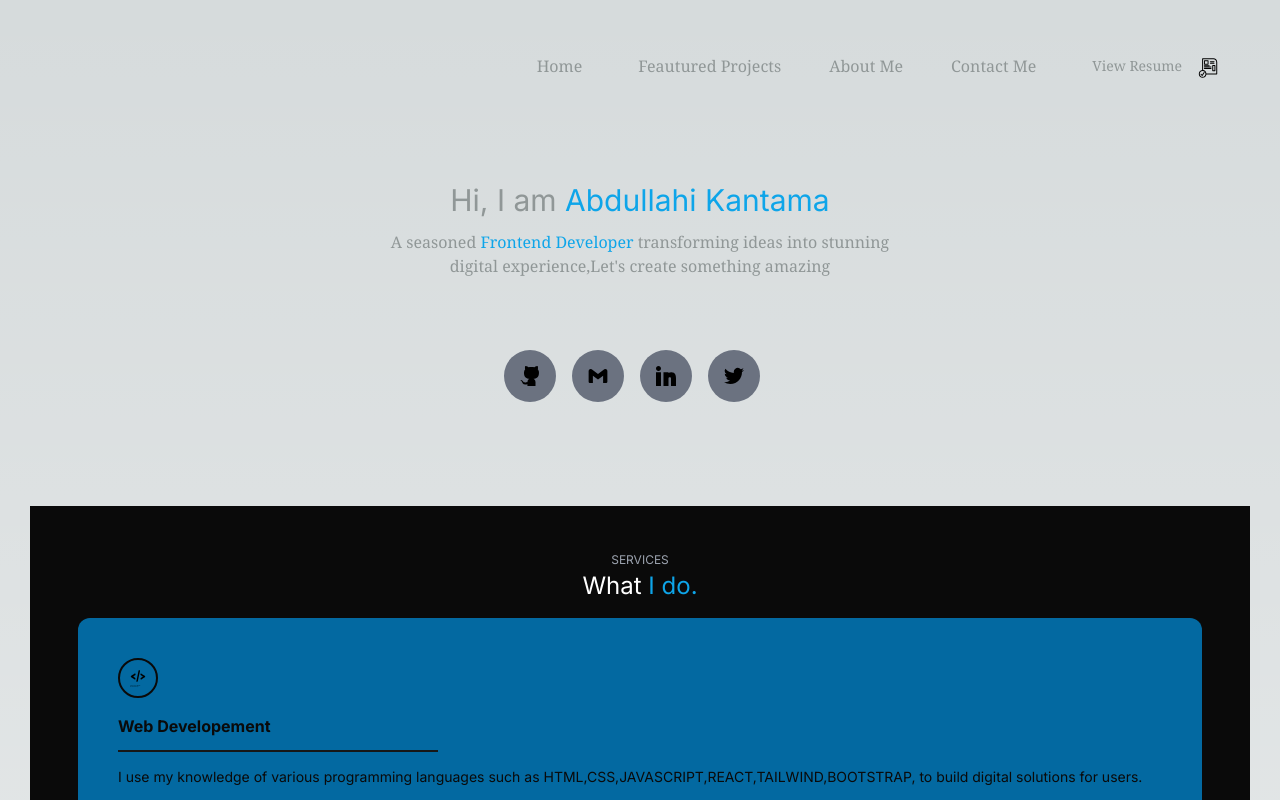
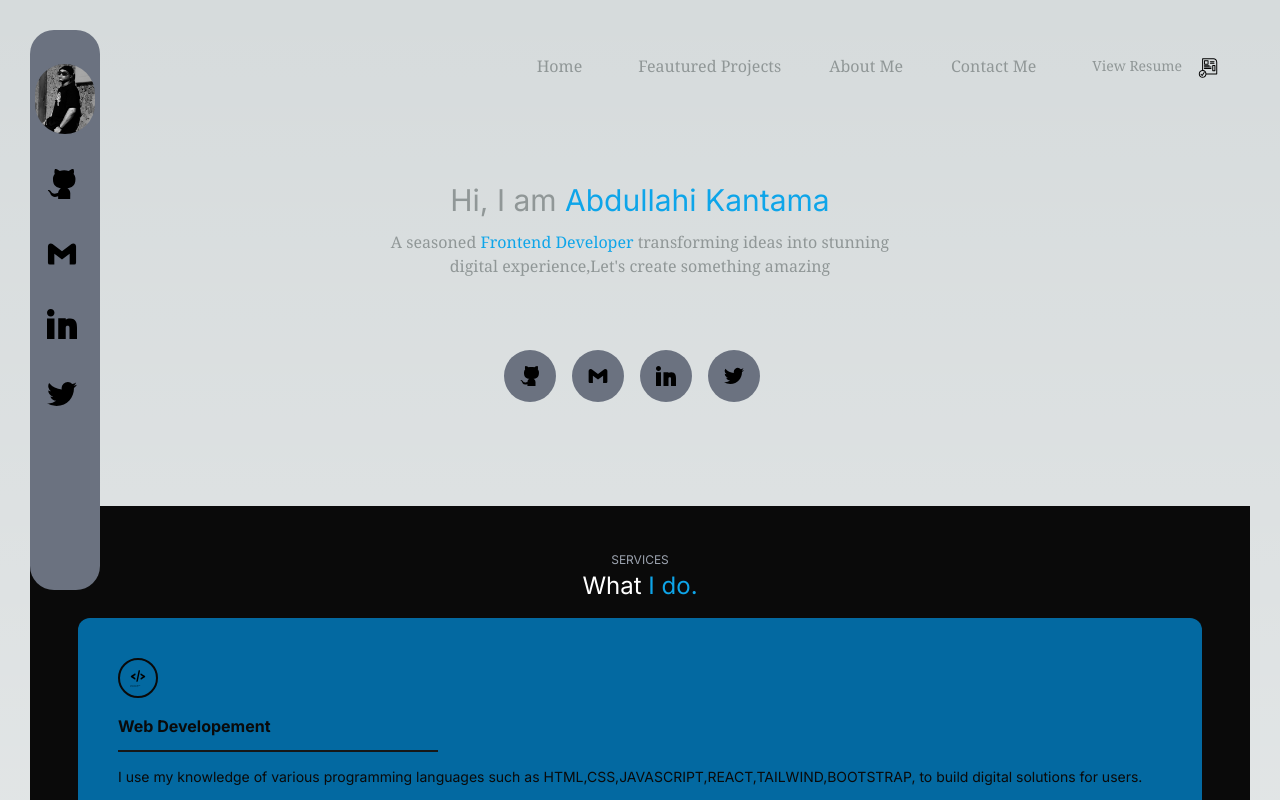
Before and after one commit to Abdull56/kantamas-portfolio, a Next.js app: page /home in a window 1280 px wide. Shown: the top 800 px of the page. Built offline with nearby package versions, Linux system fonts and the light colour scheme.

Commit message:
chore: minor changes

```diff
--- a/src/app/globals.css
+++ b/src/app/globals.css
@@ -42,3 +42,22 @@ body {
 .text{
   color:  rgb(144, 151, 151);
 }
+
+.nav-bar{
+  width: 70px;
+  height: 70%;
+  position: absolute;
+  padding: 14px 0 8px 0;
+  z-index: 3;
+}
+
+.nav{
+  justify-content: center;
+  align-items: center;
+  padding: 10px 0px 5px 5px;
+  position: absolute;
+}
+
+.image-container{
+  padding: 15px 0 0 0;
+}
--- a/src/app/home/page.tsx
+++ b/src/app/home/page.tsx
@@ -6,10 +6,12 @@ import Main from "../main/page";
 import Header from "../header/page";
 import Contact from "../contact/page";
 import Skills from "../skills/page";
+import SideBar from "../sideBar/page";
 
 const Home = () => {
   return (
     <div>
+      <SideBar />
       <Header />
       <Main />
       <AboutMe />
--- /dev/null
+++ b/src/app/sideBar/page.tsx
@@ -0,0 +1,54 @@
+import React from "react";
+import Link from "next/link";
+import { Icon } from "@/components/icon";
+
+const SideBar = () => {
+  return (
+    <div className="nav-bar rounded-3xl  bg-gray-500 ">
+      <div className="image-container">
+        <Link href={""}>
+          <img
+            className=" rounded-full"
+            src="./image/kantama.jpg"
+            style={{
+              height: "80px",
+              width: "80px",
+              padding: "5px",
+            }}
+            alt=""
+          />
+        </Link>
+      </div>
+
+      <div>
+        <nav className="nav">
+          <Link href="https://github.com" target="_blank">
+            <div className="p-3 py-5">
+              <Icon icon="gitHubIcon" size={30} />
+            </div>
+          </Link>
+
+          <Link href="https://www.google.com/gmail/about" target="_blank">
+            <div className="p-3 py-5">
+              <Icon icon="mailIcon" size={30} />
+            </div>
+          </Link>
+
+          <Link href="https://www.linkedin.com/login" target="-blank">
+            <div className="p-3 py-5">
+              <Icon icon="linkedInIcon" size={30} />
+            </div>
+          </Link>
+
+          <Link href="https://twitter.com/" target="_blank">
+            <div className="p-3 py-5">
+              <Icon icon="twitterIcon" size={30} />
+            </div>
+          </Link>
+        </nav>
+      </div>
+    </div>
+  );
+};
+
+export default SideBar;
```
